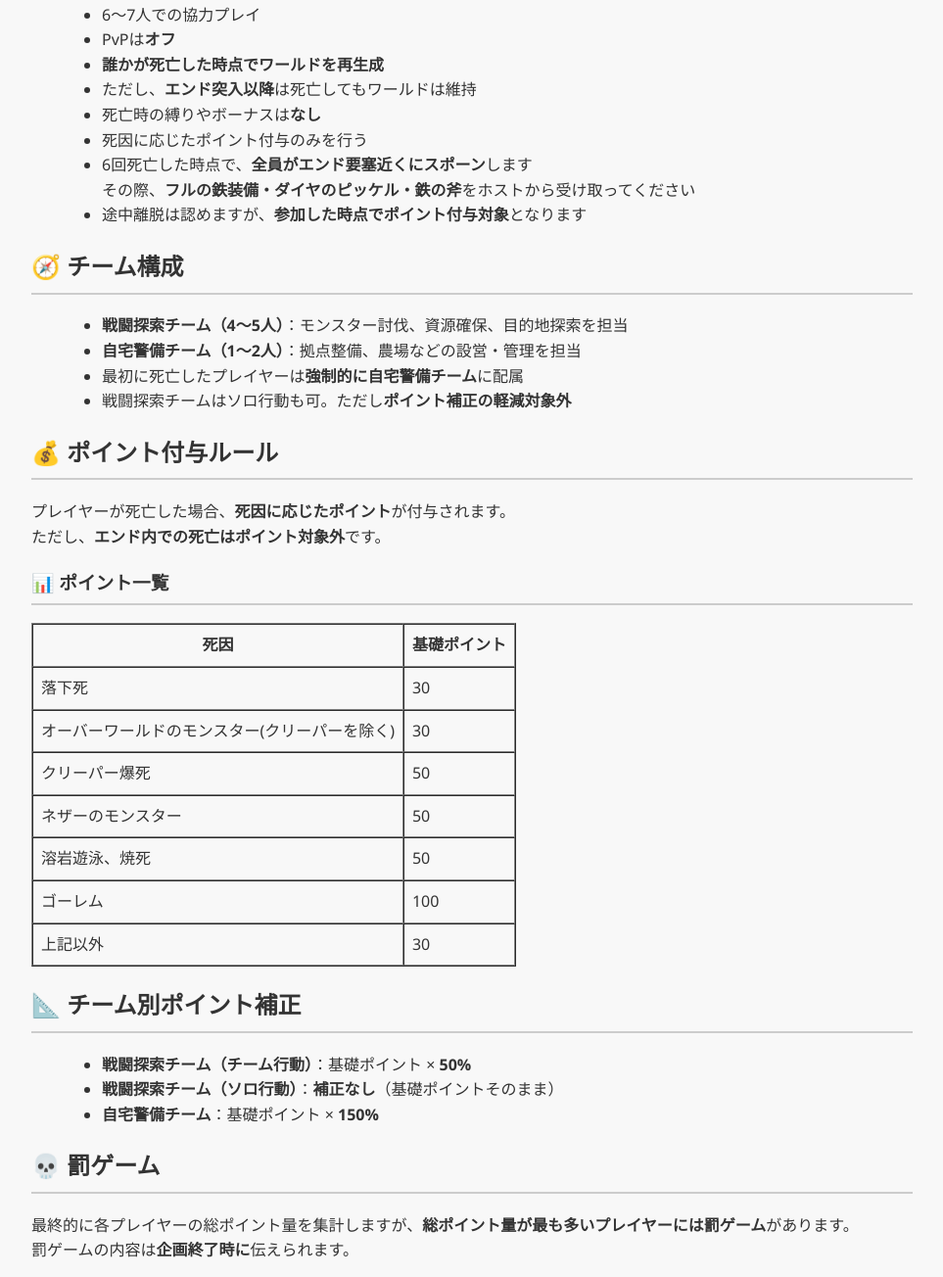
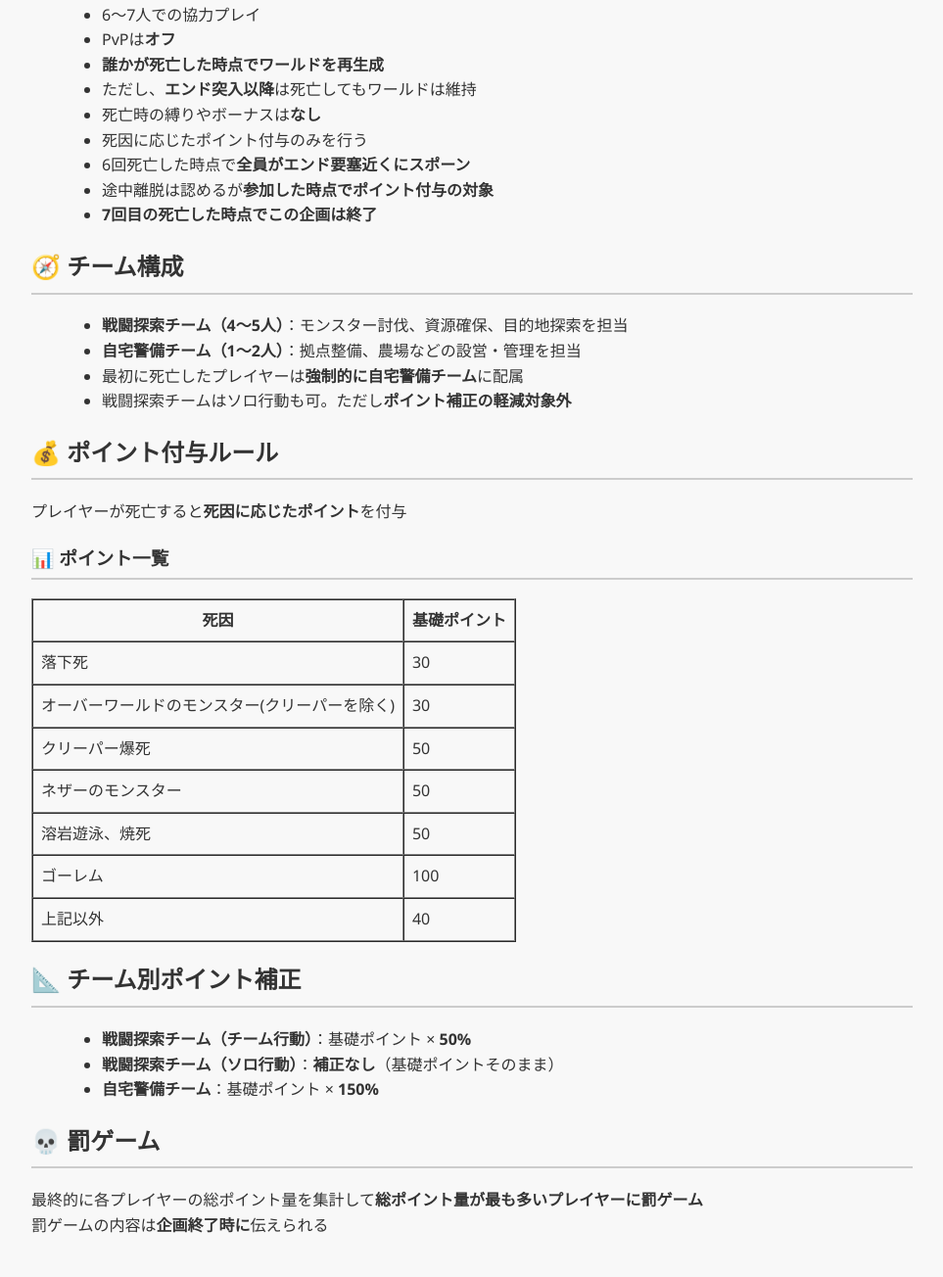
Before and after one commit to Takatodayo/Y0K0-Hardcore, a plain HTML site: page index.html in a window 1280 px wide. Shown: the part 181-1485 px from the top of the page at 98% size, without its empty margins (158-1121 px from the left). Drawn offline with Linux system fonts and the light colour scheme.

Commit message:
Update index.html

```diff
--- a/index.html
+++ b/index.html
@@ -44,9 +44,9 @@
     <li>ただし、<strong>エンド突入以降</strong>は死亡してもワールドは維持</li>
     <li>死亡時の縛りやボーナスは<strong>なし</strong></li>
     <li>死因に応じたポイント付与のみを行う</li>
-    <li>6回死亡した時点で、<strong>全員がエンド要塞近くにスポーン</strong>します<br>
-      その際、<strong>フルの鉄装備・ダイヤのピッケル・鉄の斧</strong>をホストから受け取ってください</li>
-    <li>途中離脱は認めますが、<strong>参加した時点でポイント付与対象</strong>となります</li>
+    <li>6回死亡した時点で<strong>全員がエンド要塞近くにスポーン</strong></li>
+    <li>途中離脱は認めるが<strong>参加した時点でポイント付与の対象</strong></li>
+    <li><strong>7回目の死亡した時点でこの企画は終了</strong></li>
   </ul>
 
   <h2>🧭 チーム構成</h2>
@@ -58,8 +58,7 @@
   </ul>
 
   <h2>💰 ポイント付与ルール</h2>
-  <p>プレイヤーが死亡した場合、<strong>死因に応じたポイント</strong>が付与されます。<br>
-     ただし、<strong>エンド内での死亡はポイント対象外</strong>です。</p>
+  <p>プレイヤーが死亡すると<strong>死因に応じたポイント</strong>を付与<br>
 
   <h3>📊 ポイント一覧</h3>
   <table border="1" cellspacing="0" cellpadding="8">
@@ -76,7 +75,7 @@
       <tr><td>ネザーのモンスター</td><td>50</td></tr>
       <tr><td>溶岩遊泳、焼死</td><td>50</td></tr>
       <tr><td>ゴーレム</td><td>100</td></tr>
-      <tr><td>上記以外</td><td>30</td></tr>
+      <tr><td>上記以外</td><td>40</td></tr>
     </tbody>
   </table>
 
@@ -88,8 +87,8 @@
   </ul>
 
   <h2>💀 罰ゲーム</h2>
-  <p>最終的に各プレイヤーの総ポイント量を集計しますが、<strong>総ポイント量が最も多いプレイヤーには罰ゲーム</strong>があります。<br>
-     罰ゲームの内容は<strong>企画終了時に</strong>伝えられます。</p>
+  <p>最終的に各プレイヤーの総ポイント量を集計して<strong>総ポイント量が最も多いプレイヤーに罰ゲーム</strong><br>
+     罰ゲームの内容は<strong>企画終了時に</strong>伝えられる</p>
 
   <footer>
     <p style="margin-top: 3em; font-size: 0.9em; color: #777;">© 2025 よこ</p>
```
